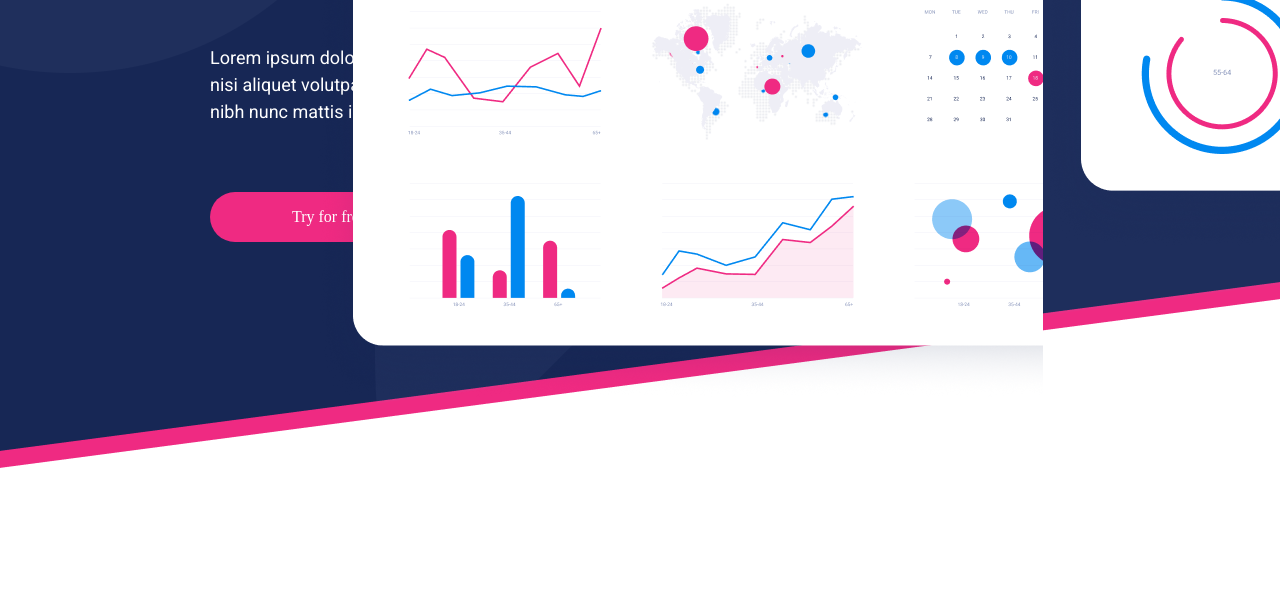
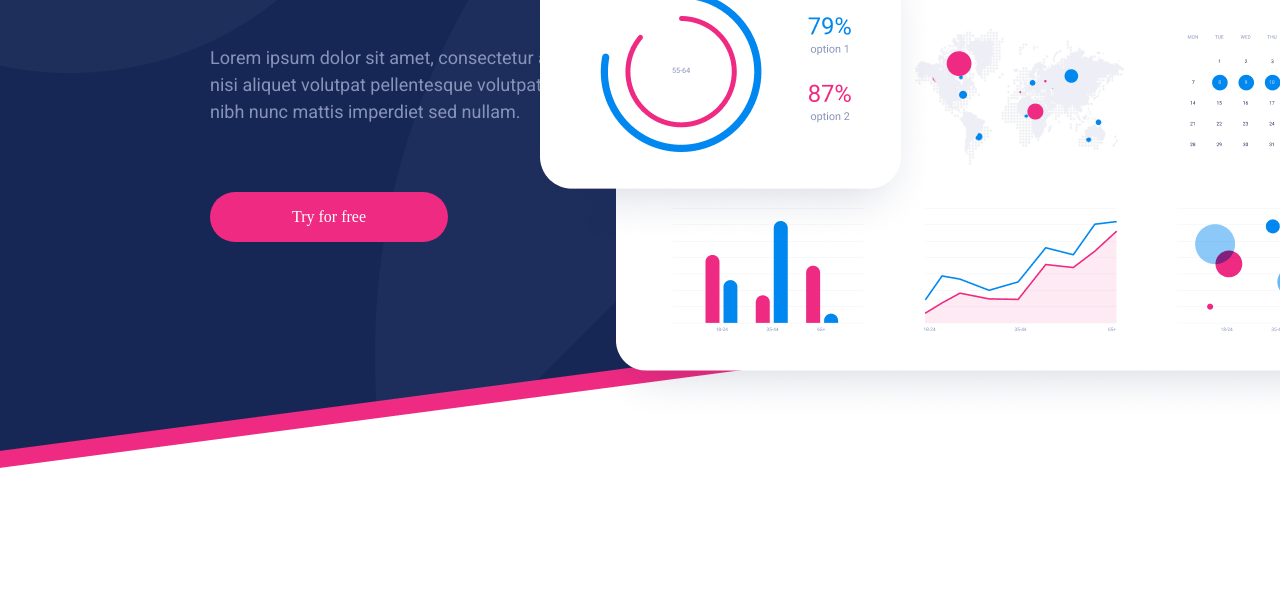
Before and after one commit to Kamilpage/CRM-project, a plain HTML site: page index.html in a window 1280 px wide. Shown: the part 326-915 px from the top of the page. Drawn offline with Linux system fonts and the light colour scheme; a web font is replaced by a local one.

Commit message:
some-fixes

```diff
--- a/style/main.css
+++ b/style/main.css
@@ -9,7 +9,7 @@
 
 
 .container {
-    max-width: 1715px;
+    max-width: 1600px;
     height: 100%;
 }
 
@@ -36,6 +36,7 @@ main {
     background-repeat: no-repeat;
     background-size: cover;
     height: 815px;
+    width: 100%;
 
 }
 
@@ -124,6 +125,7 @@ header {}
     line-height: 150%;
     font-weight: 400;
     font-size: 18px;
+    color: var(--main-text-color);
 }
 
 .main__left__content button {
@@ -145,4 +147,14 @@ header {}
     left: 200px;
 }
 
-.main__right__content:last-of-type {}
+.main__right__content img:last-of-type {
+    position: absolute;
+    right: 541px;
+    top: 149px;
+}
+
+.main__right__content img:first-of-type {
+    position: absolute;
+    right: 174px;
+    top: 25px;
+}
```
